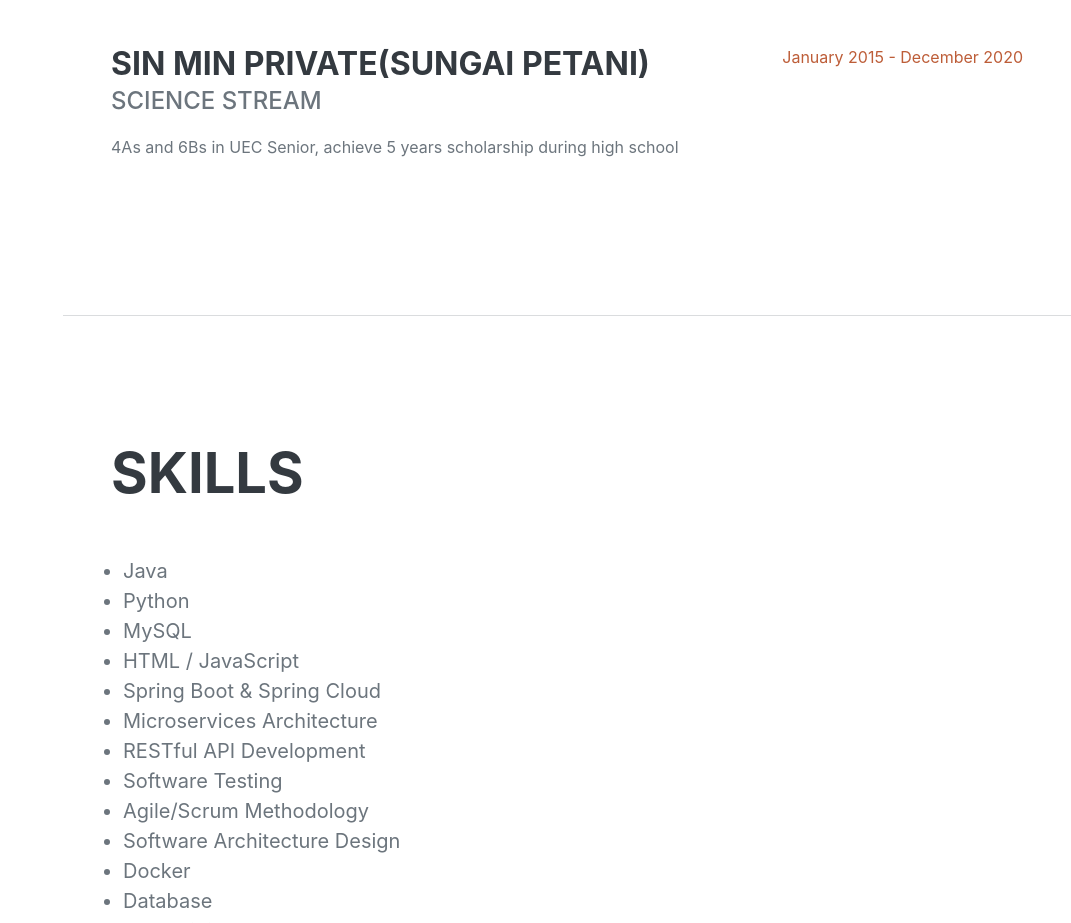
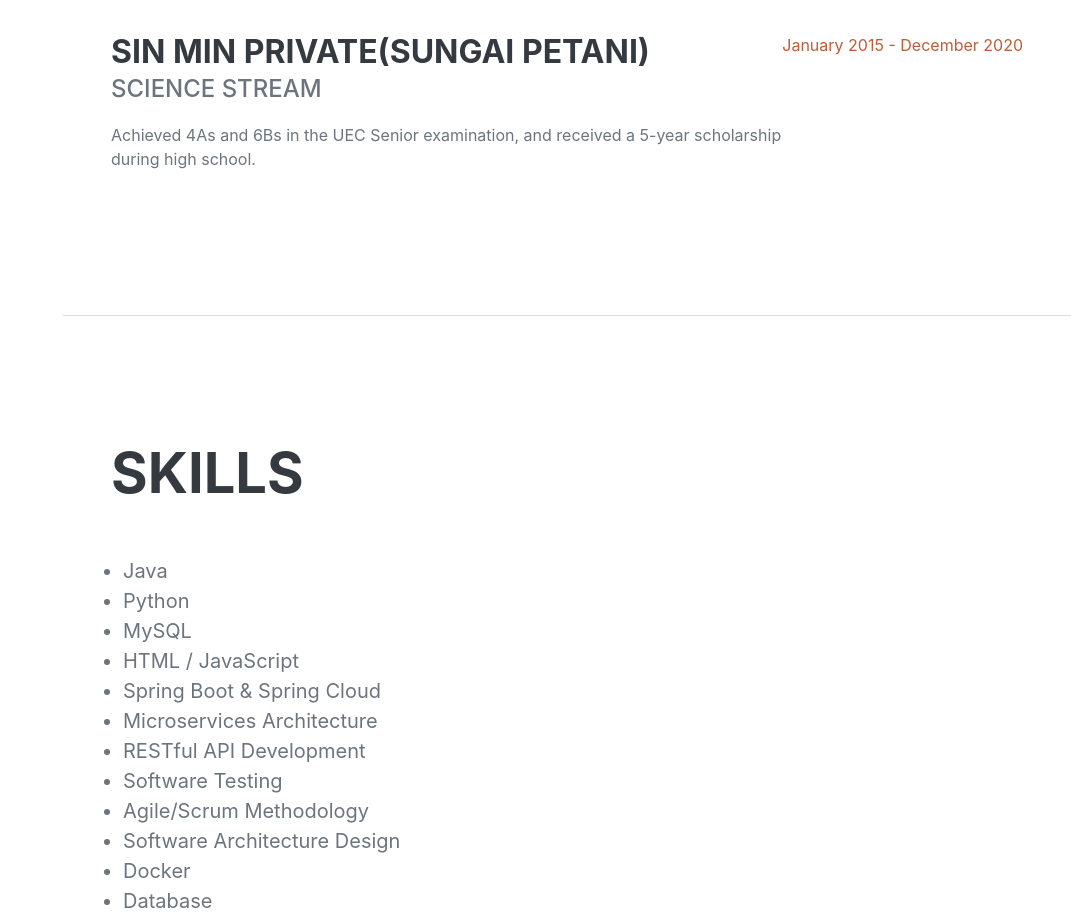
Before and after one commit to Zhiyii39/Zhiyii39.github.io, a website: page index.html in a window 1280 px wide. Shown: the part 1286-2209 px from the top of the page, without its empty margins (209-1280 px from the left). Drawn offline with nearby package versions, Linux system fonts and the light colour scheme; a web font is replaced by a local one.

Commit message:
modify text

```diff
--- a/index.html
+++ b/index.html
@@ -88,7 +88,7 @@
                         <div class="flex-grow-1">
                             <h3 class="mb-0">Sin Min Private(Sungai Petani)</h3>
                             <div class="subheading mb-3">Science Stream</div>
-                            <div>4As and 6Bs in UEC Senior, achieve 5 years scholarship during high school</div>
+                            <div>Achieved 4As and 6Bs in the UEC Senior examination, and received a 5-year scholarship during high school.</div>
                         </div>
                         <div class="flex-shrink-0"><span class="text-primary">January 2015 - December 2020</span></div>
                     </div>
```
